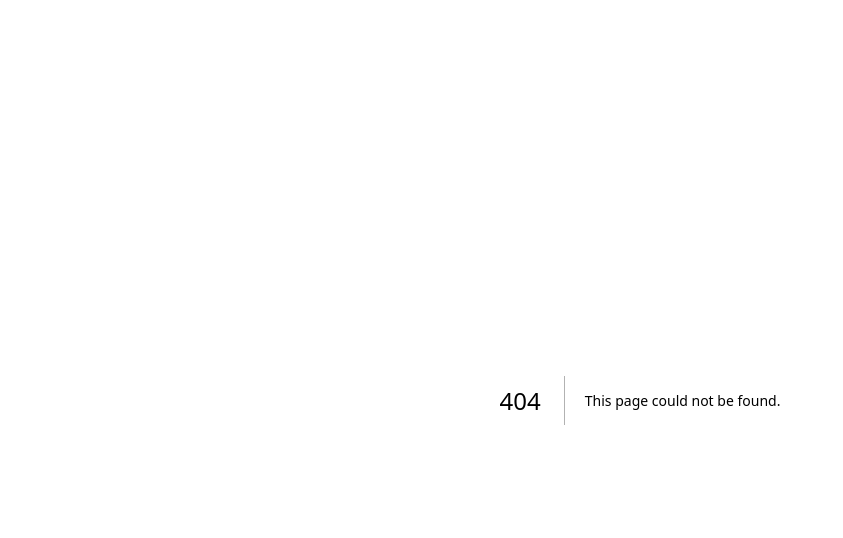
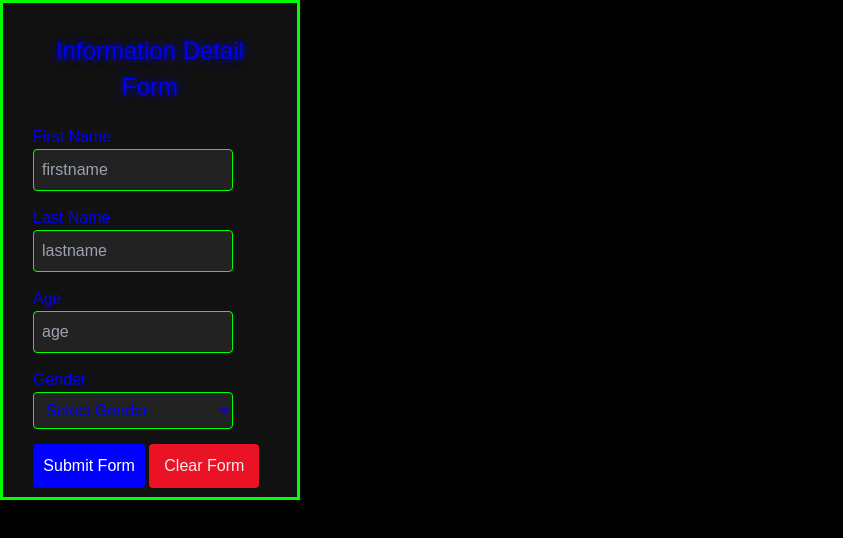
Before and after one commit to mohammedghouse86/Financial-Tracker, a Next.js app: page /SampleTestPage in a window 1280 px wide. Before the commit this address had no page. Shown: the top 538 px of the page, without its empty margins (0-843 px from the left). Built offline with nearby package versions, Linux system fonts and the light colour scheme.

Commit message:
Form for testing

```diff
--- /dev/null
+++ b/src/app/SampleTestPage/SamplePage.css
@@ -0,0 +1,70 @@
+body {
+    margin: 0;
+    padding: 0;
+    background-color: #000; /* Black background */
+  }
+
+  .form-container {
+    top: 10px;
+    left: 10px;
+    width: 300px;
+    height: 500px;
+    background-color: #111; /* Darker background for contrast */
+    border: 3px solid #0f0; /* Fluorescent green border */
+    padding: 30px;
+    box-sizing: border-box;
+    color: #00f; /* Light blue text color */
+    font-family: Arial, sans-serif;
+  }
+
+  .form-title {
+    text-align: center;
+    margin-bottom: 20px;
+    font-size: 24px;
+    text-shadow: 0 0 10px #00f; /* Light blue glowing effect */
+  }
+
+  .form-field {
+    margin-bottom: 15px;
+  }
+
+  input, select, .display {
+    width: 200px;
+    padding: 8px;
+    border: 1px solid #0f0; /* Fluorescent green border */
+    border-radius: 4px;
+    background-color: #222; /* Dark background for inputs */
+    color: #00f; /* Light blue text color */
+  }
+
+  input:focus, select:focus {
+    outline: none;
+    border-color: #00f; /* Light blue border on focus */
+    box-shadow: 0 0 10px #00f; /* Light blue glowing effect on focus */
+  }
+
+  .submit-button {
+    width: 48%;
+    padding: 10px;
+    border: none;
+    background-color: #00f; /* Light blue background */
+    color: #fff; /* White text */
+    font-size: 16px;
+    border-radius: 4px;
+    cursor: pointer;
+  }
+
+  .reset-button {
+    width: 47%;
+    padding: 10px;
+    border: none;
+    background-color: rgb(233, 19, 37); /* Light blue background */
+    color: #ececec; /* White text */
+    font-size: 16px;
+    border-radius: 4px;
+    cursor: pointer;
+  }
+
+  .submit-button:hover {
+    background-color: #00c; /* Darker blue on hover */
+  }
--- /dev/null
+++ b/src/app/SampleTestPage/page.jsx
@@ -0,0 +1,82 @@
+'use client';
+import React, { useState } from 'react';
+import './SamplePage.css'; // Import your CSS file
+
+const SamplePage = () => {
+  const [details, setDetails] = useState({
+    firstname: "",
+    lastname: "",
+    gender: ""
+  });
+
+  const handleSubmit = (e) => {
+    e.preventDefault();
+    const formData = new FormData(e.currentTarget);
+    const data = Object.fromEntries(formData.entries());
+
+    setDetails({
+      firstname: data.firstname || "",
+      lastname: data.lastname || "",
+      gender: data.gender || "" // Note: The select field's name is "gender"
+    });
+
+    console.log(data);
+  };
+
+  const handleClear = () => {
+    setDetails({
+      firstname: "",
+      lastname: "",
+      gender: ""
+    });
+
+    // Reset form fields
+    document.querySelector('form').reset();
+  };
+
+  return (
+    <>
+      <div style={{ display: 'flex', flexDirection: 'row' }}>
+        <div className="form-container">
+          <h1 className="form-title">Information Detail Form</h1>
+          <form onSubmit={handleSubmit}>
+            <div className="form-field">
+              <label htmlFor='firstname'>First Name</label>
+              <input type='text' id='firstname' name='firstname' placeholder='firstname' />
+            </div>
+            <div className="form-field">
+              <label htmlFor='lastname'>Last Name</label>
+              <input type='text' id='lastname' name='lastname' placeholder='lastname' />
+            </div>
+            <div className="form-field">
+              <label htmlFor='age'>Age</label>
+              <div><input type='number' id='age' placeholder='age' name='age' /></div>
+            </div>
+            <div className="form-field">
+              <label htmlFor="options">Gender</label>
+              <select id="options" name="gender">
+                <option value="">Select Gender</option>
+                <option value="Male">Male</option>
+                <option value="Female">Female</option>
+                <option value="Retard">Retard</option>
+              </select>
+            </div>
+            <button type='submit' className="submit-button">Submit Form</button>
+            <button type='button' className="mx-1 reset-button" onClick={handleClear}>Clear Form</button>
+          </form>
+        </div>
+
+        {details.firstname && <div>
+          <div className="form-container mx-5">
+            <div className="display my-5">{details.firstname}</div>
+            <div className="display my-5">{details.lastname}</div>
+            <div className="display my-5">{details.age}</div>
+            <div className="display my-5">{details.gender}</div>
+          </div>
+        </div>}
+      </div>
+    </>
+  );
+};
+
+export default SamplePage;
--- a/src/app/Signup/page.js
+++ b/src/app/Signup/page.js
@@ -28,20 +28,20 @@ const Signup = () => {
         SetCredential({ ...Credential, [e.target.name]: e.target.value });
     };
 
-    return (<div className="flex items-center justify-center min-h-screen">
+    return (<div className="flex items-center justify-center min-h-screen"> SIGNUP PAGE
         <div className='container' style={{ height: '400px', width: '200px', backgroundColor: 'gray', display: 'flex', justifyContent: 'center', alignItems: 'center', flexDirection: 'column' }}>
             <form style={{ width: '180px', margin:'10px' }} onSubmit={handleSubmit}>
                 <div>Email</div>
-                    <input style={{ width: '180px' }} type="email" className="form-control" id="exampleInputEmail1" aria-describedby="emailHelp" name="email" value={Credential.email} onChange={onChange} />
+                    <input style={{ width: '180px' }} type="email" className="form-control" id="exampleInputEmail1" aria-describedby="emailHelp" name="email" value={Credential.email} onChange={onChange} placeholder="Email" />
 
                     <div>Name</div>
-                    <input style={{ width: '180px' }} type="text" className="form-control" id="exampleInputname1" aria-describedby="nameHelp" name="name" value={Credential.name} onChange={onChange}  />
+                    <input style={{ width: '180px' }} type="text" className="form-control" id="exampleInputname1" aria-describedby="nameHelp" name="name" value={Credential.name} onChange={onChange} placeholder="Name"  />
 
                     <div>Image</div>
-                    <input style={{ width: '180px' }} type="text" className="form-control" id="exampleInputimage1" aria-describedby="imageHelp" name="image" value={Credential.image} onChange={onChange}/>
+                    <input style={{ width: '180px' }} type="text" className="form-control" id="exampleInputimage1" aria-describedby="imageHelp" name="image" value={Credential.image} onChange={onChange} placeholder="Image"/>
 
                     <div>Password</div>
-                    <input style={{ width: '180px' }} type="password" className="form-control" id="Password" onChange={onChange} value={Credential.password} name="password"/>
+                    <input style={{ width: '180px' }} type="password" className="form-control" id="Password" onChange={onChange} value={Credential.password} name="password" placeholder="Password"/>
 
                 <button className='bg-black text-white p-1 rounded-md m-1 text-lg w-40 my-6' type="submit">Submit</button>
             </form>
--- a/src/app/page.jsx
+++ b/src/app/page.jsx
@@ -24,7 +24,7 @@ const Home = () => {
   return (
     <>
     <div className="flex items-center justify-center min-h-screen">
-      <LogInForm/>
+      HomePage <LogInForm/>
     </div>
     </>
   );
```
Also changed, not shown: 2 other files (tests, documents, lock files or other folders).
